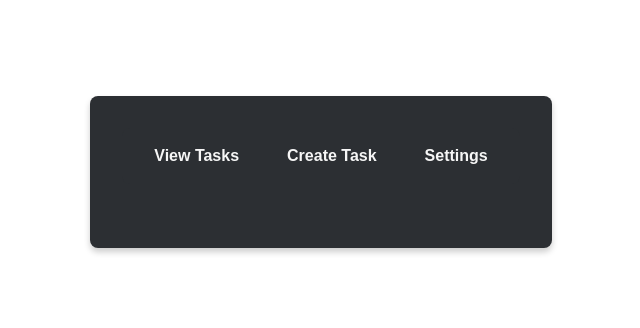
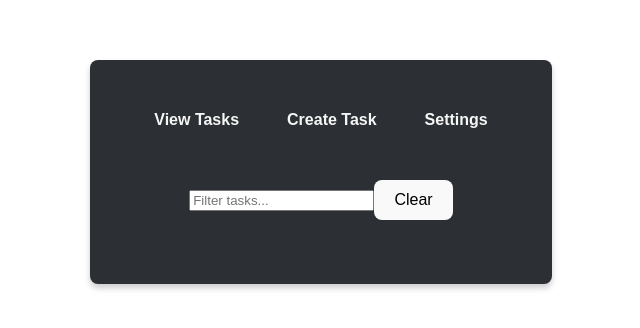
Before and after one commit to EverettHanke/ProductivityTracker, a React (Vite) app in the folder productivity-app/: page / in a window 1280 px wide. Shown: the part 228-556 px from the top of the page, without its empty margins (319-959 px from the left). Built offline with nearby package versions, Linux system fonts and the light colour scheme.

Commit message:
filters tasks by tag and name

```diff
--- a/productivity-app/dist-electron/main.js
+++ b/productivity-app/dist-electron/main.js
@@ -21,7 +21,6 @@ function createWindow() {
     },
     fullscreen: false
   });
-  win.webContents.openDevTools();
   win.webContents.on("did-finish-load", () => {
     win == null ? void 0 : win.webContents.send("main-process-message", (/* @__PURE__ */ new Date()).toLocaleString());
   });
--- a/productivity-app/electron/main.ts
+++ b/productivity-app/electron/main.ts
@@ -39,7 +39,7 @@ function createWindow() {
   })
 
   //comment out this line to stop dev tools from opening
-  win.webContents.openDevTools();
+  //win.webContents.openDevTools();
 
   // Test active push message to Renderer-process.
   win.webContents.on('did-finish-load', () => {
--- a/productivity-app/src/components/TaskList.tsx
+++ b/productivity-app/src/components/TaskList.tsx
@@ -1,4 +1,4 @@
-import React from 'react';
+import React, { useState } from 'react';
 import Task from './Task';
 import { Task as TaskType } from '../types';
 
@@ -9,9 +9,28 @@ interface TaskListProps {
 }
 
 const TaskList: React.FC<TaskListProps> = ({ tasks, toggleBulletPointCompletion, deleteTask }) => {
+
+  const [filterValue, setFilterValue] = useState('');
+
+  const handleFilterChange = (event: React.ChangeEvent<HTMLInputElement>) => {
+    setFilterValue(event.target.value.toLowerCase());
+  }
+
+  const handleClearFilter = () => {
+    setFilterValue('');
+  }
+
+  const filteredTasks = (filterValue === '') ? tasks : tasks.filter((task) =>
+      task.tags.some((tag) => tag.toLowerCase().includes(filterValue)) ||
+      task.title.toLowerCase().includes(filterValue)
+  )
   return (
+    <div>
+      <input type="text" className="filter-input" placeholder="Filter tasks..." value={filterValue} onChange={handleFilterChange}/>
+      {/*<button className="filter-button" onClick={() => setFilterValue(filterValue)}>Filter</button>*/}
+      <button className="clear-button" onClick={handleClearFilter}>Clear</button>
       <div className="task-list">
-      {tasks.map((task, taskIndex) => (
+        {filteredTasks.map((task, taskIndex) => (
           <Task
             key={taskIndex}
             task={task}
@@ -21,6 +40,8 @@ const TaskList: React.FC<TaskListProps> = ({ tasks, toggleBulletPointCompletion,
           />
         ))}
       </div>
+    </div>
+
   );
 };
 
```
Lines whose indentation alone changed are shown as unchanged.
